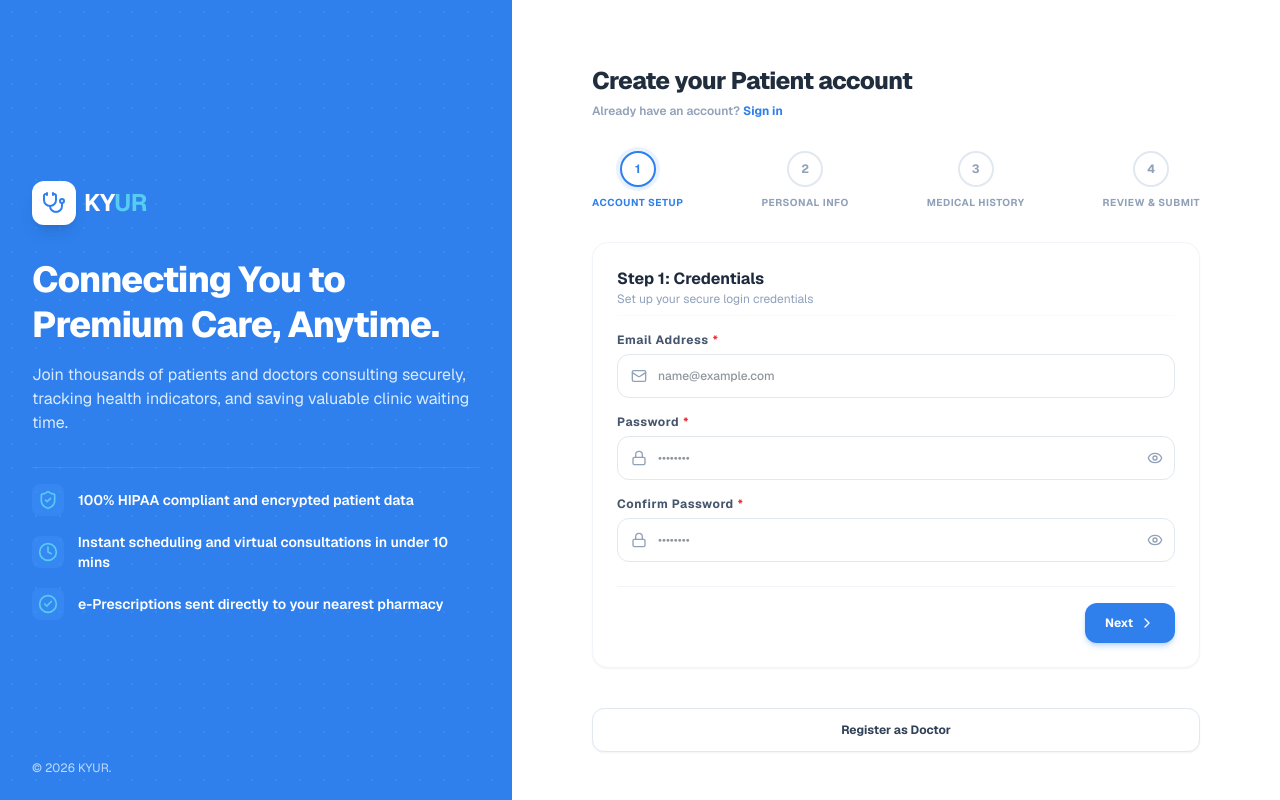
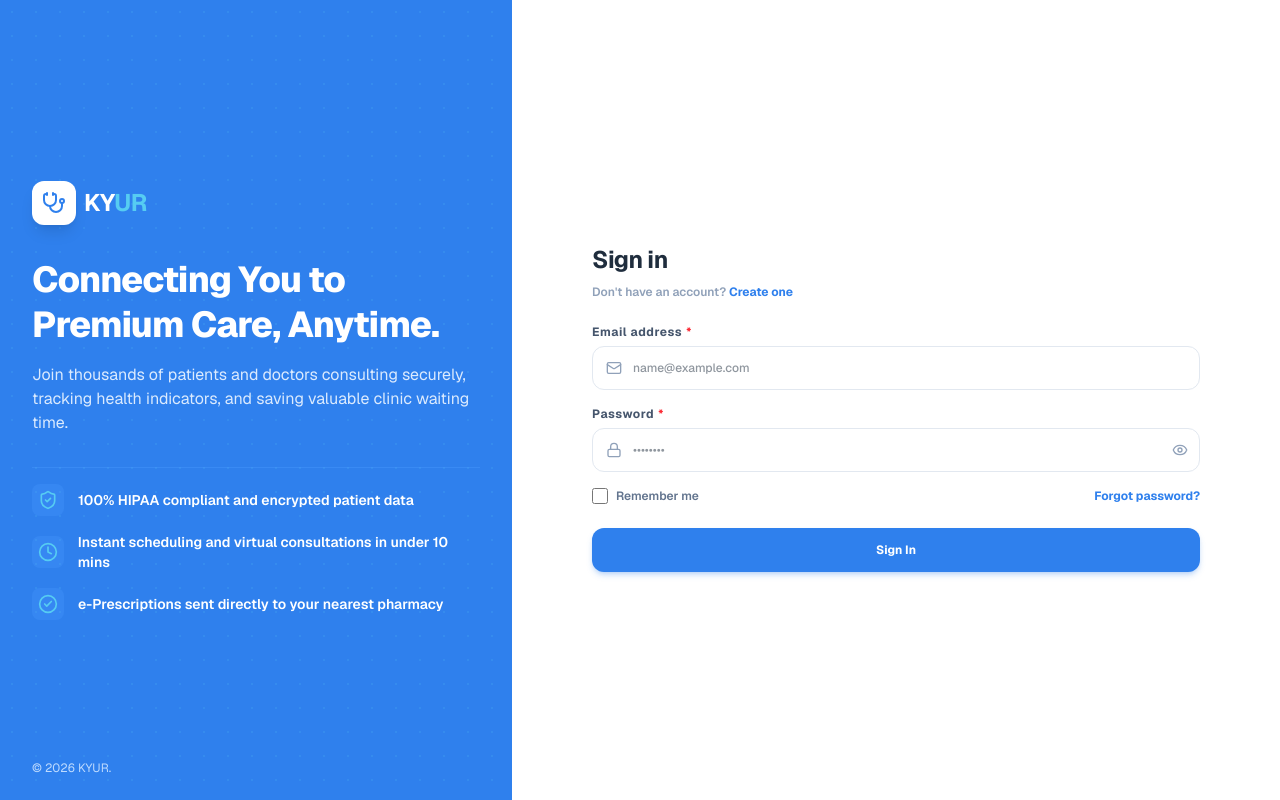
Before and after one commit to codebeen/telehealth, a Next.js app in the folder web/: page / in a window 1280 px wide. Built offline with nearby package versions, Linux system fonts and the light colour scheme.

Commit message:
feat: make the login page as the entry point of the app

```diff
--- a/web/src/app/(auth)/login/page.tsx
+++ b/web/src/app/(auth)/login/page.tsx
@@ -1,5 +1,5 @@
-import LoginPage from '@/modules/auth/components/LoginPage';
+import { redirect } from 'next/navigation';
 
 export default function Page() {
-  return <LoginPage />;
+  redirect('/');
 }
--- a/web/src/app/(auth)/page.tsx
+++ b/web/src/app/(auth)/page.tsx
@@ -1,5 +1,5 @@
-import RegisterPage from '@/modules/auth/components/RegisterPage';
+import LoginPage from '@/modules/auth/components/LoginPage';
 
 export default function Page() {
-  return <RegisterPage role="patient" />;
+  return <LoginPage />;
 }
--- a/web/src/app/(auth)/register/page.tsx
+++ b/web/src/app/(auth)/register/page.tsx
@@ -1,5 +1,5 @@
-import { redirect } from 'next/navigation';
+import RegisterPage from '@/modules/auth/components/RegisterPage';
 
 export default function Page() {
-  redirect('/');
+  return <RegisterPage role="patient" />;
 }
```
